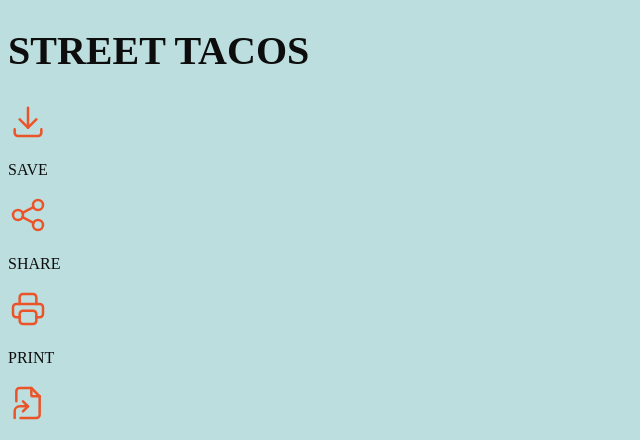
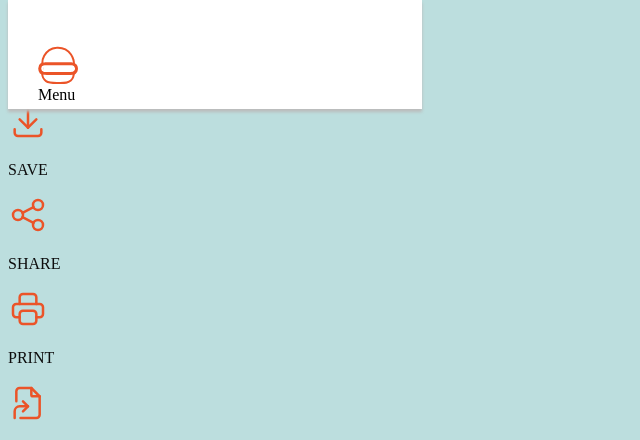
Before and after one commit to ljessup1/recipe, a plain HTML site: page index.html in a window 1280 px wide. Shown: the top 440 px of the page, without its empty margins (0-640 px from the left). Drawn offline with Linux system fonts and the light colour scheme; files whose address does not match are found by name; a web font is replaced by a local one.

Commit message:
styles.css

```diff
--- a/styles.css
+++ b/styles.css
@@ -139,6 +139,66 @@ ul {
 /* --------------------GLOBAL STYLES (mobile first/small) --------------------*/
 
 @media screen and (min-width: 428px) {
+
+    nav {
+        grid-area: nav;
+        min-width: 414px;
+        background-color: #ffffff;
+        box-shadow: 0px 3px 3px #bbb;
+        position: fixed;
+        top: 0;
+        z-index:5;
+    }
+    nav ul {
+        grid-area: hamberger;
+        padding: 0;
+        margin: 0;
+        list-style: none;
+        overflow: hidden;
+        max-height: 0;
+    }
+    nav li img {
+        display: none;
+    }
+    nav li a {
+        display: block;
+        padding: 20px;
+        text-decoration: none;
+    }
+    nav label {
+        cursor: pointer;
+        display: inline-block;
+        user-select: none;
+        position: relative;
+        bottom: 5px;
+        left: 30px;
+    }
+    nav span {
+        display: block;
+        position: relative;
+     }
+    nav label svg {
+        display: block;
+    }
+    label span:before, label span:after {
+        content: '';
+        display: block;
+        height: 100%;
+        position: absolute;
+        width: 100%;
+    }
+    nav input {
+        display: none;
+    }
+    nav input:checked ~ ul {
+        max-height: 550px;
+    }
+    nav h2 {
+        visibility: hidden;
+        height: 1px;
+        width: 1px;
+    }
+
     .prep {
         grid-column: 1;
         grid-row: 1;
```
